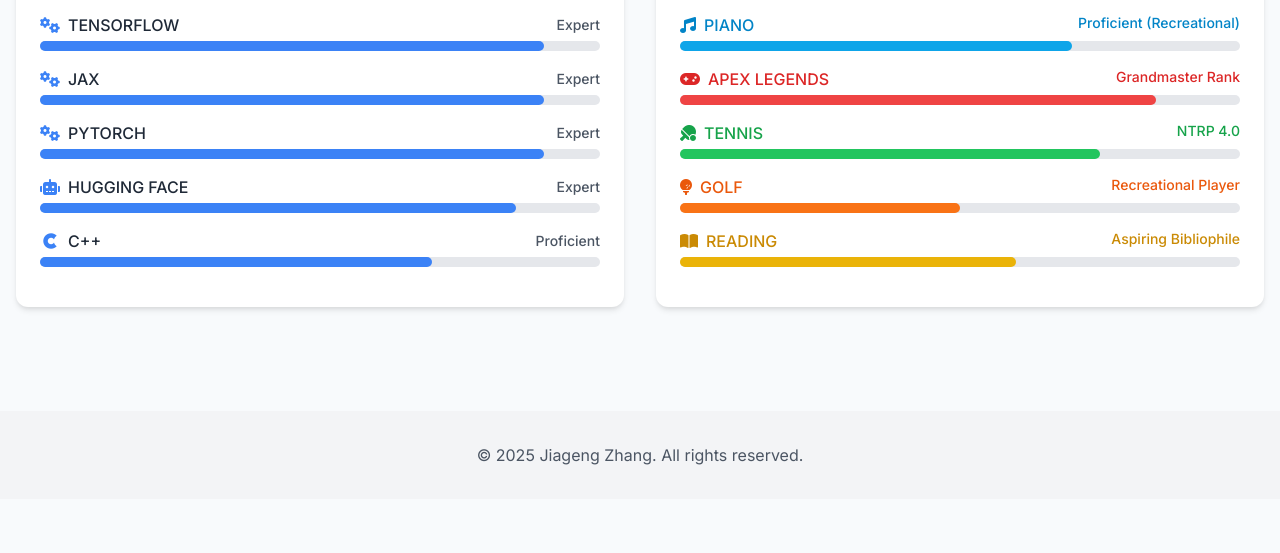
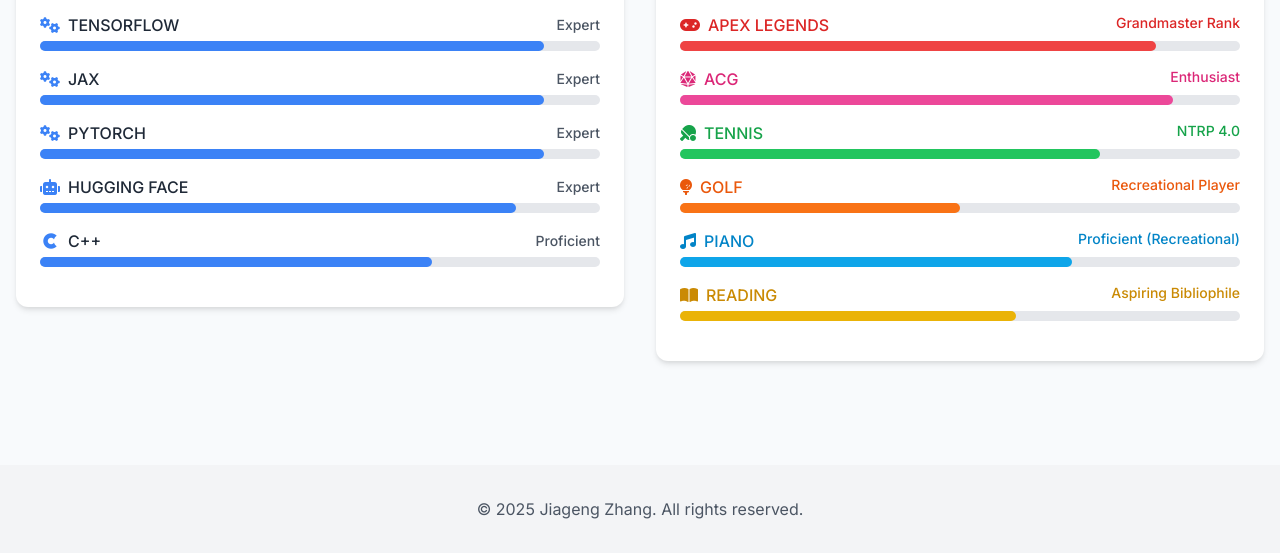
Before and after one commit to Zarjagen/portfolio, a plain HTML site: page index.html in a window 1280 px wide. Shown: the part 2125-2678 px from the top of the page. Before the commit the page ends 2624 px from the top, so only its background shows below. Drawn offline with nearby package versions, Linux system fonts and the light colour scheme.

Commit message:
Reorganize hobby list.

```diff
--- a/index.html
+++ b/index.html
@@ -170,10 +170,11 @@
 
         /* Hobby progress bar colors */
         .hobby-cats .progress-bar-fill { background-color: #a855f7; } /* Purple */
-        .hobby-piano .progress-bar-fill { background-color: #0ea5e9; } /* Sky Blue */
         .hobby-apex .progress-bar-fill { background-color: #ef4444; } /* Red */
+        .hobby-acg .progress-bar-fill { background-color: #ec4899; } /* Pink */
         .hobby-tennis .progress-bar-fill { background-color: #22c55e; } /* Green */
         .hobby-golf .progress-bar-fill { background-color: #f97316; } /* Orange */
+        .hobby-piano .progress-bar-fill { background-color: #0ea5e9; } /* Sky Blue */
         .hobby-reading .progress-bar-fill { background-color: #eab308; } /* Yellow */
 
     </style>
@@ -465,15 +466,6 @@
                             <div class="progress-bar-fill h-2.5 rounded-full" style="width: 90%"></div>
                         </div>
                     </div>
-                    <div class="mb-4 hobby-piano">
-                        <div class="flex justify-between mb-1">
-                            <span class="text-base font-medium text-sky-600"><i class="fas fa-music mr-2"></i>PIANO</span>
-                            <span class="text-sm font-medium text-sky-600">Proficient (Recreational)</span>
-                        </div>
-                        <div class="w-full progress-bar-bg rounded-full h-2.5">
-                            <div class="progress-bar-fill h-2.5 rounded-full" style="width: 70%"></div>
-                        </div>
-                    </div>
                     <div class="mb-4 hobby-apex">
                         <div class="flex justify-between mb-1">
                             <span class="text-base font-medium text-red-600"><i class="fas fa-gamepad mr-2"></i>APEX LEGENDS</span>
@@ -481,6 +473,15 @@
                         </div>
                         <div class="w-full progress-bar-bg rounded-full h-2.5">
                             <div class="progress-bar-fill h-2.5 rounded-full" style="width: 85%"></div>
+                        </div>
+                    </div>
+                    <div class="mb-4 hobby-acg">
+                        <div class="flex justify-between mb-1">
+                            <span class="text-base font-medium text-pink-600"><i class="fas fa-dice-d20 mr-2"></i>ACG</span>
+                             <span class="text-sm font-medium text-pink-600">Enthusiast</span>
+                        </div>
+                        <div class="w-full progress-bar-bg rounded-full h-2.5">
+                            <div class="progress-bar-fill h-2.5 rounded-full" style="width: 88%"></div>
                         </div>
                     </div>
                      <div class="mb-4 hobby-tennis">
@@ -499,6 +500,15 @@
                         </div>
                         <div class="w-full progress-bar-bg rounded-full h-2.5">
                             <div class="progress-bar-fill h-2.5 rounded-full" style="width: 50%"></div>
+                        </div>
+                    </div>
+                    <div class="mb-4 hobby-piano">
+                        <div class="flex justify-between mb-1">
+                            <span class="text-base font-medium text-sky-600"><i class="fas fa-music mr-2"></i>PIANO</span>
+                            <span class="text-sm font-medium text-sky-600">Proficient (Recreational)</span>
+                        </div>
+                        <div class="w-full progress-bar-bg rounded-full h-2.5">
+                            <div class="progress-bar-fill h-2.5 rounded-full" style="width: 70%"></div>
                         </div>
                     </div>
                     <div class="mb-4 hobby-reading">
```
